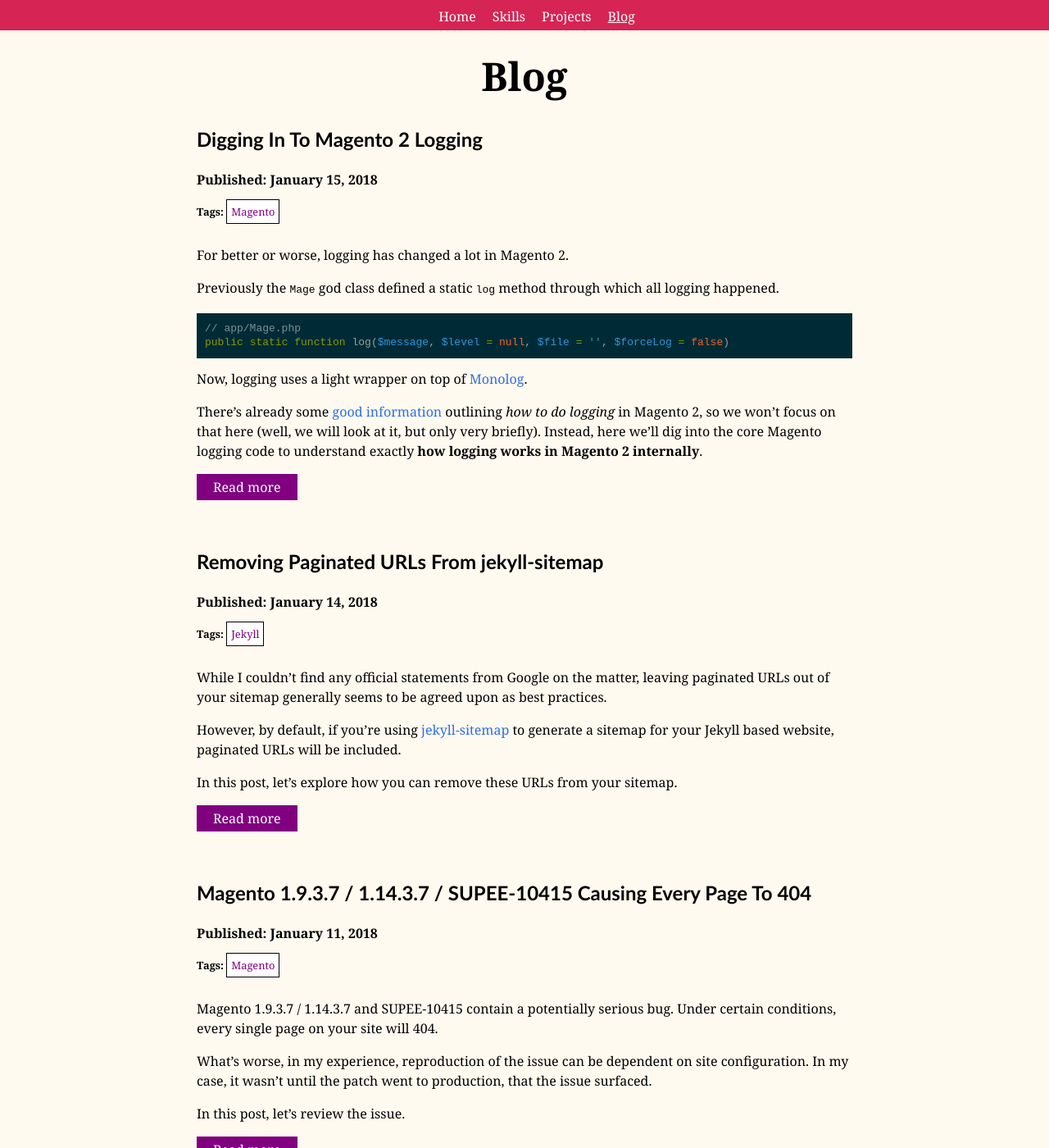
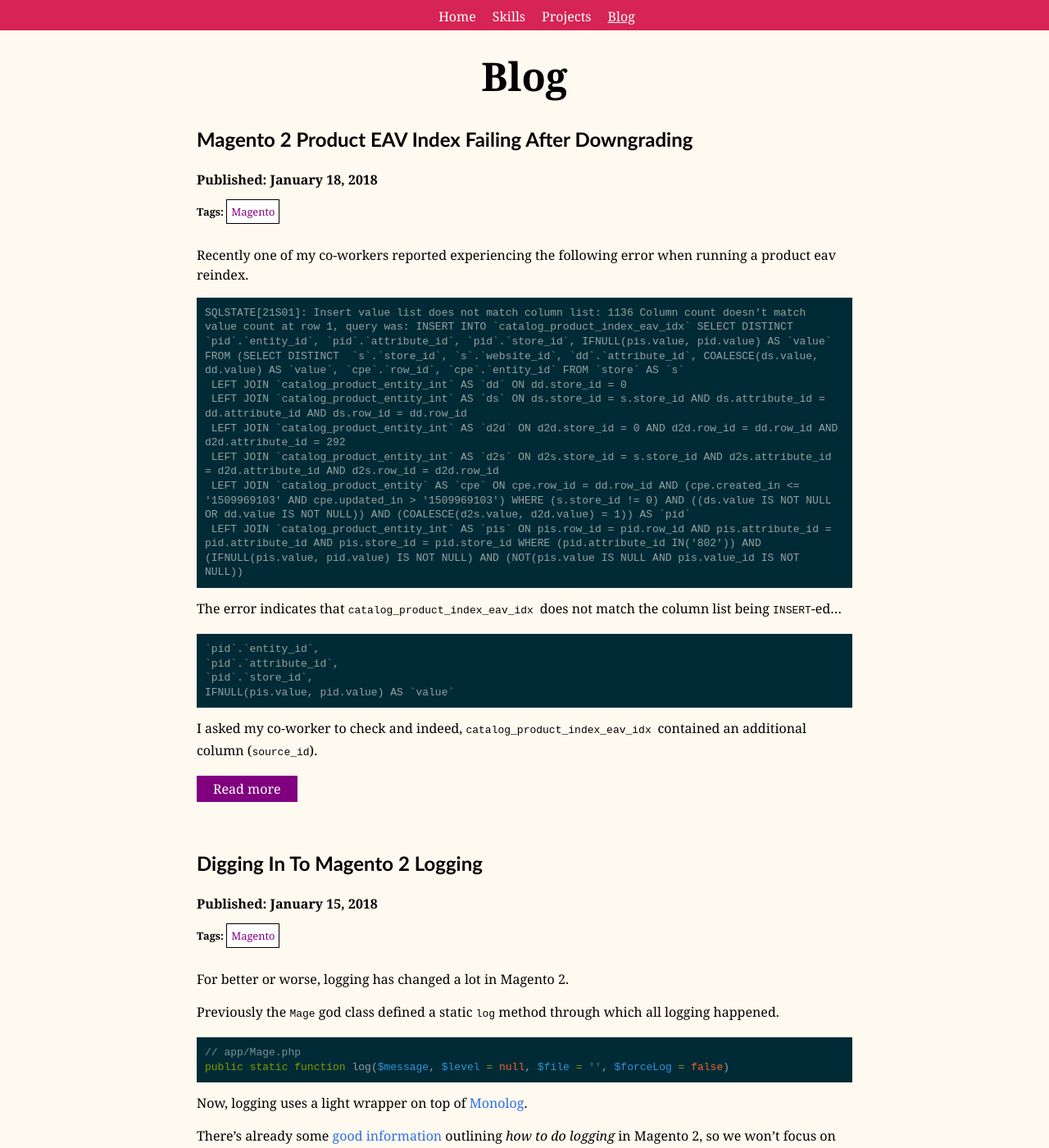
Before and after one commit to mpchadwick/mpchadwick.github.io, a Jekyll site: the page built from blog/index.html, in a window 1280 px wide and 1400 px high. Shown: the whole window at 82% size. Built offline with Jekyll 4.4.1, drawn with Linux system fonts in a browser that asks for light colours; the list of posts is cut into pages by our own code; some of the changed text lies outside the part shown.

Commit message:
[Post] Magento 2 Product EAV Index Failing After Downgrading

````diff
--- /dev/null
+++ b/_posts/2018-01-18-magento-2-product-eav-index-fails-after-downgrade.md
@@ -0,0 +1,89 @@
+---
+layout: blog-single
+title:  "Magento 2 Product EAV Index Failing After Downgrading"
+description: A description of an issue a co-worker recently encountered running a product eav index after downgrading Magento
+date: January 18, 2018
+image:
+tags: [Magento]
+---
+
+Recently one of my co-workers reported experiencing the following error when running a product eav reindex.
+
+```
+SQLSTATE[21S01]: Insert value list does not match column list: 1136 Column count doesn't match value count at row 1, query was: INSERT INTO `catalog_product_index_eav_idx` SELECT DISTINCT  `pid`.`entity_id`, `pid`.`attribute_id`, `pid`.`store_id`, IFNULL(pis.value, pid.value) AS `value` FROM (SELECT DISTINCT  `s`.`store_id`, `s`.`website_id`, `dd`.`attribute_id`, COALESCE(ds.value, dd.value) AS `value`, `cpe`.`row_id`, `cpe`.`entity_id` FROM `store` AS `s`
+ LEFT JOIN `catalog_product_entity_int` AS `dd` ON dd.store_id = 0
+ LEFT JOIN `catalog_product_entity_int` AS `ds` ON ds.store_id = s.store_id AND ds.attribute_id = dd.attribute_id AND ds.row_id = dd.row_id
+ LEFT JOIN `catalog_product_entity_int` AS `d2d` ON d2d.store_id = 0 AND d2d.row_id = dd.row_id AND d2d.attribute_id = 292
+ LEFT JOIN `catalog_product_entity_int` AS `d2s` ON d2s.store_id = s.store_id AND d2s.attribute_id = d2d.attribute_id AND d2s.row_id = d2d.row_id
+ LEFT JOIN `catalog_product_entity` AS `cpe` ON cpe.row_id = dd.row_id AND (cpe.created_in <= '1509969103' AND cpe.updated_in > '1509969103') WHERE (s.store_id != 0) AND ((ds.value IS NOT NULL OR dd.value IS NOT NULL)) AND (COALESCE(d2s.value, d2d.value) = 1)) AS `pid`
+ LEFT JOIN `catalog_product_entity_int` AS `pis` ON pis.row_id = pid.row_id AND pis.attribute_id = pid.attribute_id AND pis.store_id = pid.store_id WHERE (pid.attribute_id IN('802')) AND (IFNULL(pis.value, pid.value) IS NOT NULL) AND (NOT(pis.value IS NULL AND pis.value_id IS NOT NULL))
+```
+{:.wrap}
+
+The error indicates that `catalog_product_index_eav_idx ` does not match the column list being `INSERT`-ed...
+
+```
+`pid`.`entity_id`,
+`pid`.`attribute_id`,
+`pid`.`store_id`,
+IFNULL(pis.value, pid.value) AS `value`
+```
+
+I asked my co-worker to check and indeed, `catalog_product_index_eav_idx ` contained an additional column (`source_id`).
+
+<!-- excerpt_separator -->
+
+With some crafty googling I was able to track down an article titled ["Magento2 Upgrdation from 2.2.0 dev to 2.1.6 upgrade eav attribute indexing problem"](http://supportformagento2.blogspot.com/2017/07/magento2-upgrdation-from-22o-dev-to-216.html) (sic) which states the following...
+
+> 1. Its come due to  source_id column  exist in 2.2.0 Dev version but it not exist in latest magento 2.1.6 version
+>
+> 2. So we have to remove source_id  column from some tables names as :
+>
+>	 - catalog_product_index_eav
+> 	- catalog_product_index_eav_decimal
+> 	- catalog_product_index_eav_decimal_idx
+> 	- catalog_product_index_eav_idx
+
+I asked my co-worker if he had recently downgraded his environment and in fact, he had recently gone from 2.1.10 back to 2.1.3.
+
+Upon further research I found the following code in `Magento\Catalog\Setup\UpgradeSchema`
+
+
+```php?start_inline=1
+// Magento\Catalog\Setup\UpgradeSchema
+if (version_compare($context->getVersion(), '2.1.4', '<')) {
+    $this->addSourceEntityIdToProductEavIndex($setup);
+}
+```
+
+Here's an abbreviated version of  `addSourceEntityIdToProductEavIndex()`...
+
+```php?start_inline=1
+$tables = [
+    'catalog_product_index_eav',
+    'catalog_product_index_eav_idx',
+    'catalog_product_index_eav_tmp',
+    'catalog_product_index_eav_decimal',
+    'catalog_product_index_eav_decimal_idx',
+    'catalog_product_index_eav_decimal_tmp',
+];
+
+foreach ($tables as $tableName) {
+    $tableName = $setup->getTable($tableName);
+    $connection->addColumn(
+        $tableName,
+        'source_id',
+        [
+            'type' => \Magento\Framework\DB\Ddl\Table::TYPE_INTEGER,
+            'unsigned' => true,
+            'nullable' => false,
+            'default' => 0,
+            'comment' => 'Original entity Id for attribute value',
+        ]
+    );
+}
+```
+
+As you can see, it **does** add the `source_id` column to a number of tables.
+
+It's a bit odd that the article I found stated that `source_id` was not present in 2.1.6, however the code indicates it is available starting from 2.1.4. Regardless, deleting `source_id` from the tables in question did fix the issue and allowed him to reindex product eav.
--- a/_sass/_mediaqueries.scss
+++ b/_sass/_mediaqueries.scss
@@ -1,6 +1,11 @@
 @media (min-width: 600px) {
     blockquote, ul, ol {
         margin-left: 50px;
+    }
+    blockquote {
+      ul, ol {
+        margin-left: 25px;
+      }
     }
     .page-wrapper h1 {
         font-size: 48px;
````
